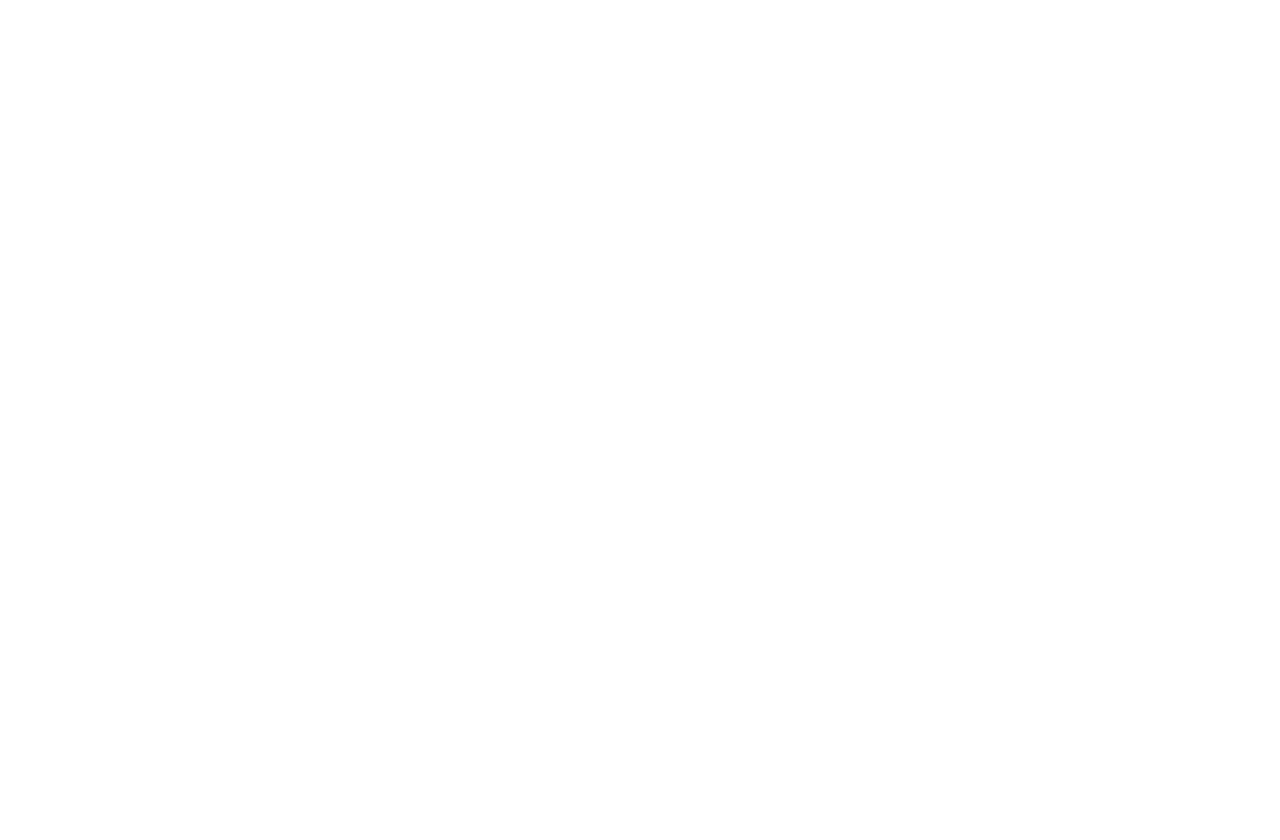
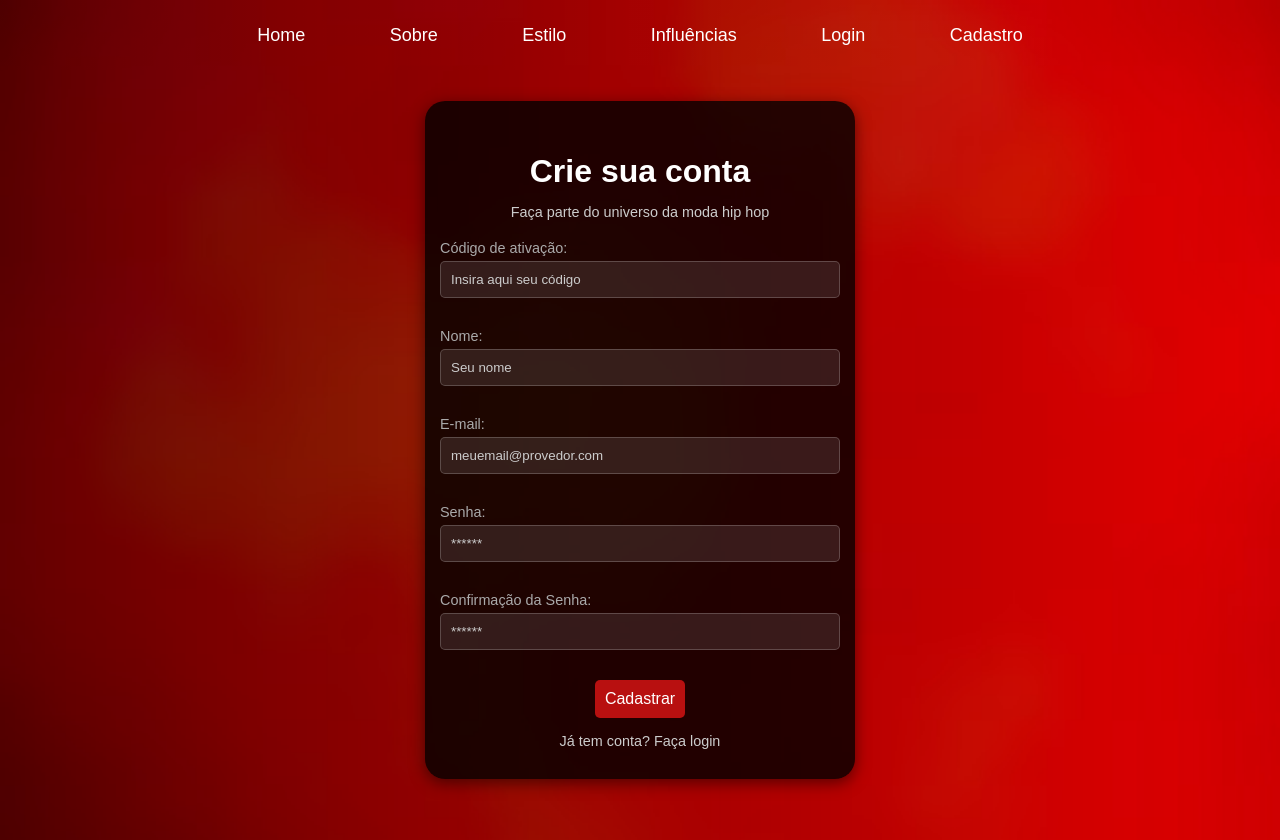
Before and after one commit to GustavoSLeite/street-fashion-HipHop, a plain HTML site: page cadastro.html in a window 1280 px wide. Before the commit the page ends 800 px from the top, so only its background shows below. Drawn offline with Linux system fonts and the light colour scheme.

Commit message:
Tela Login/Tela Cadastro

```diff
--- a/cadastro.css
+++ b/cadastro.css
@@ -0,0 +1,182 @@
+/* Corpo */
+body {
+    font-family: 'Arial', sans-serif;
+    margin: 0;
+    padding: 0;
+    background: linear-gradient(to right, rgba(0, 0, 0, 0.6), rgba(0, 0, 0, 0.1)), url(./img/gradientRed.avif);
+    background-size: cover;
+    display: flex;
+    justify-content: center;
+    align-items: center;
+    height: 100vh;
+    color: #fff;
+}
+
+/* Header */
+header {
+    position: fixed;
+    top: 0;
+    left: 0;
+    width: 100%;
+    height: 70px;
+    display: flex;
+    align-items: center;
+    justify-content: center;
+    z-index: 1000;
+    background: linear-gradient(to right, rgba(0, 0, 0, 0.6), rgba(0, 0, 0, 0.1)), url(./img/gradientRed.avif);
+    background-size: cover;
+}
+
+header nav a {
+    margin: 0 25px;
+    font-size: 18px;
+    color: #fff;
+    font-weight: 500;
+    text-decoration: none;
+    transition: color 0.3s ease;
+    padding: 10px 15px;
+    border-radius: 5px;
+}
+
+header nav a:hover {
+    text-decoration: underline;
+    background-color: rgba(231, 22, 22, 0.8);
+}
+
+/* Ajuste do container */
+.cadastro-container {
+    margin-top: 80px;
+    display: flex;
+    justify-content: center;
+    align-items: center;
+    width: 100%;
+    height: 100%;
+}
+
+/* Box de cadastro */
+/* .cadastro-box {
+    background-color: rgba(0, 0, 0, 0.8);
+    border-radius: 20px;
+    padding: 40px 20px;
+    width: 500px;
+    text-align: center;
+    box-shadow: 0 4px 15px rgba(0, 0, 0, 0.5);
+} */
+
+.cadastro-box {
+    background-color: rgba(0, 0, 0, 0.8);
+    border-radius: 20px;
+    padding: 30px 15px; /* Diminui o padding */
+    width: 400px; /* Diminui a largura */
+    text-align: center;
+    box-shadow: 0 4px 15px rgba(0, 0, 0, 0.5);
+}
+
+
+h1 {
+    font-size: 2rem;
+    margin-bottom: 10px;
+}
+
+.subtitle {
+    font-size: 0.9rem;
+    margin-bottom: 20px;
+    color: #ccc;
+}
+
+/* form {
+    display: flex;
+    flex-direction: column;
+}
+
+.campo {
+    text-align: left;
+    margin-bottom: 15px;
+} */
+
+form {
+    display: flex;
+    flex-direction: column;
+    align-items: center; /* Alinha os elementos no centro horizontalmente */
+}
+
+.campo {
+    width: 100%; /* Mantém o campo responsivo */
+    text-align: left; /* Mantém o texto dos labels alinhado à esquerda */
+    margin-bottom: 15px;
+    max-width: 400px; /* Opcional: Define uma largura máxima para o campo */
+}
+
+.campo input {
+    width: 100%; /* Garante que o input ocupe o máximo do campo */
+    box-sizing: border-box; /* Impede que o padding expanda o input */
+    background-color: rgba(255, 255, 255, 0.1);
+    border: 1px solid rgba(255, 255, 255, 0.2);
+    border-radius: 5px;
+    padding: 10px;
+    color: #fff;
+    margin-bottom: 15px;
+    outline: none;
+}
+
+
+.campo span {
+    font-size: 0.9rem;
+    color: #aaa;
+    margin-bottom: 5px;
+    display: block;
+}
+
+/* .campo input {
+    background-color: rgba(255, 255, 255, 0.1);
+    border: 1px solid rgba(255, 255, 255, 0.2);
+    border-radius: 5px;
+    padding: 10px;
+    color: #fff;
+    outline: none;
+    width: 90%;
+} */
+
+.campo input::placeholder {
+    color: #ccc;
+}
+
+.botao {
+    background-color: rgba(231, 22, 22, 0.763);
+    border: none;
+    color: #fff;
+    padding: 10px;
+    border-radius: 5px;
+    cursor: pointer;
+    font-size: 1rem;
+    transition: all 0.3s ease;
+}
+
+.botao:hover {
+    background-color: rgba(231, 22, 22, 0.3);
+}
+
+/* Loading */
+.loading-div {
+    margin-top: 20px;
+    display: none;
+}
+
+.loading-div img {
+    width: 50px;
+}
+
+.login-link {
+    display: block; /* Faz o link ocupar uma linha inteira */
+    margin-top: 15px; /* Espaço entre o botão e o link */
+    font-size: 0.9rem; /* Ajuste o tamanho da fonte */
+    color: #ccc; /* Cor do link */
+    text-decoration: none; /* Remove o sublinhado */
+    transition: color 0.3s ease; /* Adiciona transição ao hover */
+    text-align: center; /* Centraliza o texto */
+}
+
+.login-link:hover {
+    color: #fff; /* Cor ao passar o mouse */
+    text-decoration: underline; /* Adiciona sublinhado no hover */
+}
--- a/cadastro.html
+++ b/cadastro.html
@@ -0,0 +1,54 @@
+<!DOCTYPE html>
+<html lang="en">
+<head>
+    <meta charset="UTF-8">
+    <meta name="viewport" content="width=device-width, initial-scale=1.0">
+    <title>Cadastro - Moda Hip Hop</title>
+    <link rel="stylesheet" href="cadastro.css">
+</head>
+<body>
+    <header>
+        <nav>
+            <a href="./index.html">Home</a>
+            <a href="#sobre">Sobre</a>
+            <a href="#estilo">Estilo</a>
+            <a href="#influencias">Influências</a>
+            <a href="./login.html">Login</a>
+            <a href="./cadastro.html">Cadastro</a>
+        </nav>
+    </header>
+    <div class="cadastro-container">
+        <div class="cadastro-box">
+            <h1>Crie sua conta</h1>
+            <p class="subtitle">Faça parte do universo da moda hip hop</p>
+            <form>
+                <div class="campo">
+                    <span>Código de ativação:</span>
+                    <input id="codigo_input" type="text" placeholder="Insira aqui seu código" required />
+                </div>
+                <div class="campo">
+                    <span>Nome:</span>
+                    <input id="nome_input" type="text" placeholder="Seu nome" required />
+                </div>
+                <div class="campo">
+                    <span>E-mail:</span>
+                    <input id="email_input" type="email" placeholder="meuemail@provedor.com" required />
+                </div>
+                <div class="campo">
+                    <span>Senha:</span>
+                    <input id="senha_input" type="password" placeholder="******" required />
+                </div>
+                <div class="campo">
+                    <span>Confirmação da Senha:</span>
+                    <input id="confirmacao_senha_input" type="password" placeholder="******" required />
+                </div>
+                <button class="botao" type="submit">Cadastrar</button>
+                <a href="./login.html" class="login-link">Já tem conta? Faça login</a>
+            </form>
+            <div id="div_aguardar" class="loading-div">
+                <img src="./assets/circle-loading.gif" id="loading-gif" alt="Loading..." />
+            </div>
+        </div>
+    </div>
+</body>
+</html>
--- a/login.css
+++ b/login.css
@@ -2,13 +2,61 @@ body {
     font-family: 'Arial', sans-serif;
     margin: 0;
     padding: 0;
-    background: linear-gradient(to right, #7f00ff, #e100ff);
+    /* background: linear-gradient(to right, #7f00ff, #e100ff); */
+    background: linear-gradient(to right, rgba(0, 0, 0, 0.6), rgba(0, 0, 0, 0.1)), url(./img/gradientRed.avif);
+    background-size: cover;
     display: flex;
     justify-content: center;
     align-items: center;
     height: 100vh;
     color: #fff;
 }
+
+/* Header */
+header {
+    position: fixed; /* Mantém o header fixo no topo */
+    top: 0; /* Fixa na parte superior */
+    left: 0; /* Garante que comece da borda esquerda */
+    width: 100%; /* Ocupa a largura total da tela */
+    height: 70px;
+    display: flex;
+    align-items: center;
+    justify-content: center;
+    /* box-shadow: 0px 4px 6px rgba(0, 0, 0, 0.5); */
+    z-index: 1000; /* Certifica-se de que o header fique acima de outros elementos */
+    background: linear-gradient(to right, rgba(0, 0, 0, 0.6), rgba(0, 0, 0, 0.1)), url(./img/gradientRed.avif);
+    background-size: cover;
+}
+
+header nav a {
+    margin: 0 25px; /* Aumenta a distância entre os links */
+    font-size: 18px;
+    color: #fff;
+
+    font-weight: 500;
+    text-decoration: none;
+    transition: color 0.3s ease;
+    padding: 10px 15px;
+    border-radius: 5px;
+    transition: background-color 0.3s;
+}
+
+header nav a:hover {
+
+    text-decoration: underline;
+    background-color: rgba(231, 22, 22, 0.8);
+}
+
+
+/* Para ajustar o login-container abaixo do header */
+.login-container {
+    margin-top: 80px; /* Espaço para compensar a altura do header */
+    display: flex;
+    justify-content: center;
+    align-items: center;
+    width: 100%;
+}
+
 
 .login-container {
     display: flex;
@@ -19,7 +67,7 @@ body {
 
 .login-box {
     background-color: rgba(0, 0, 0, 0.8);
-    border-radius: 10px;
+    border-radius: 20px;
     padding: 40px 20px;
     width: 300px;
     text-align: center;
@@ -63,13 +111,13 @@ input::placeholder {
     color: #ccc;
 }
 
-input:focus {
-    border-color: #7f00ff;
-    box-shadow: 0 0 5px #7f00ff;
-}
+/* input:focus {
+    border-color: rgba(231, 22, 22, 0.763);
+    box-shadow: 0 0 5px rgba(231, 22, 22, 0.763);
+} */
 
 .login-btn {
-    background-color: #7f00ff;
+    background-color: rgba(231, 22, 22, 0.763);
     border: none;
     color: #fff;
     padding: 10px;
@@ -80,7 +128,7 @@ input:focus {
 }
 
 .login-btn:hover {
-    background-color: #e100ff;
+    background-color:  rgba(231, 22, 22, 0.3);
 }
 
 .extra-links {
@@ -91,11 +139,11 @@ input:focus {
 }
 
 .extra-links a {
-    color: #7f00ff;
+    color: #fff;
     text-decoration: none;
     transition: all 0.3s ease;
 }
 
 .extra-links a:hover {
-    color: #e100ff;
+    color:  rgba(231, 22, 22, 0.763);
 }
```
Also changed, not shown: login.html (+11 -0 lines).
